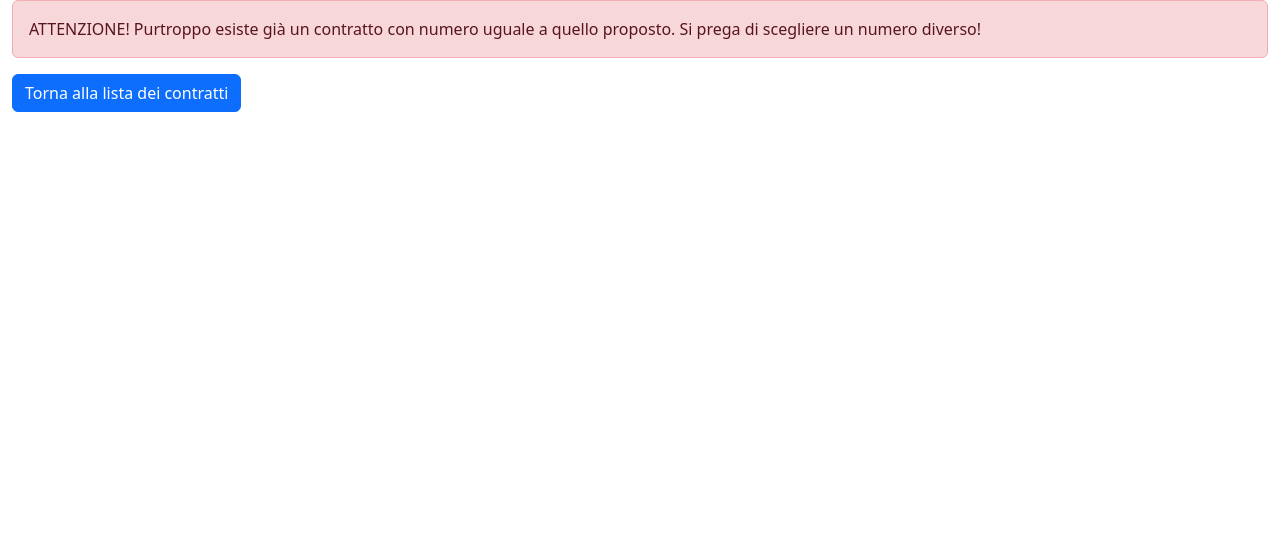
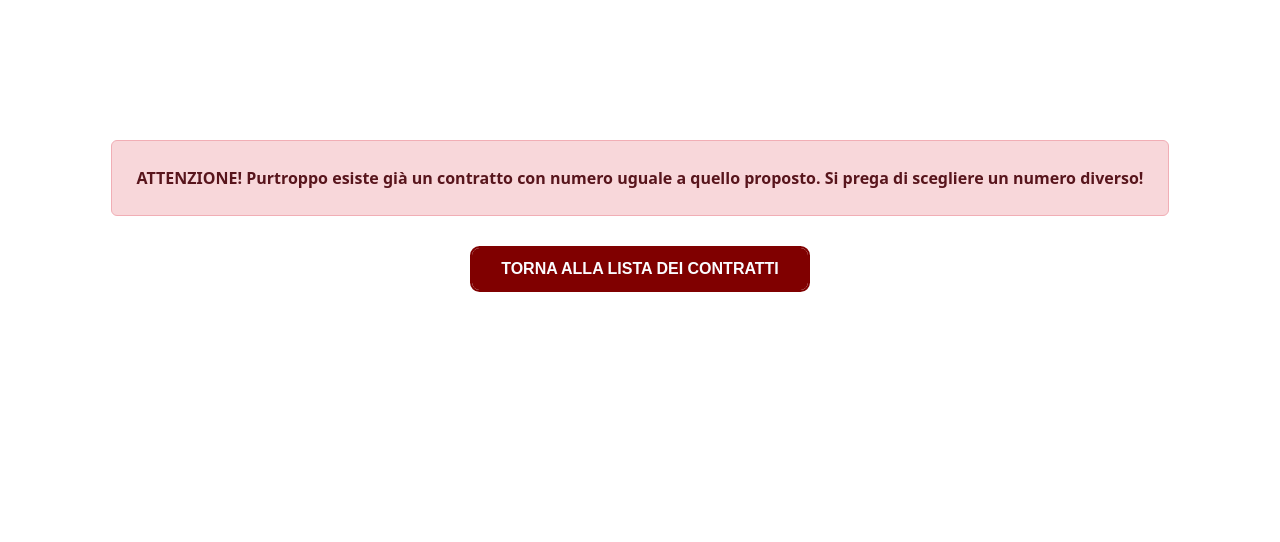
Before and after one commit to 4TK4/ProgWeb23_24.2, a Django app: page /inserimento_fallito/ in a window 1280 px wide. Shown: the part 168-710 px from the top of the page. Run offline with Django 4.2, Linux system fonts and the light colour scheme; some libraries are stand-ins or nearby versions.

Commit message:
uniformità bottoni e stile

```diff
--- a/myproject/static/css/style.css
+++ b/myproject/static/css/style.css
@@ -166,6 +166,7 @@ header h1 {
     }
 }
 
+
 .search-button {
     border: 2px solid var(--primary-color);
     color: var(--white-color);
@@ -230,6 +231,18 @@ th.pointer {
 #tabellaTelefonata td {
     width: calc(100%/6);
 }
+div#schermataEsito{
+    margin: 15vh 0 15vh 0;
+}
+div#contrattoEsito{
+    max-width: fit-content;
+    margin: 20px;
+    font-weight: 700;
+    padding: 25px;
+}
+
+
+
 
 footer {
     background-color: var(--primary-color);
--- a/myproject/templates/inserimento_fallito.html
+++ b/myproject/templates/inserimento_fallito.html
@@ -2,8 +2,14 @@
 
 <!--contenuto dell'elemento <main>-->
 {% block content %}
-<div class="alert alert-danger" role="alert">
-  ATTENZIONE! Purtroppo esiste già un contratto con numero uguale a quello proposto. Si prega di scegliere un numero diverso!
+<div id="schermataEsito" class="row justify-content-center align-items-center h-100">
+  <div class="col-auto text-center">
+    <div id="contrattoEsito" class="alert alert-danger" role="alert">
+      ATTENZIONE! Purtroppo esiste già un contratto con numero uguale a quello proposto. Si prega di scegliere un numero diverso!
+    </div>
+    <a id="backButton" href="{% url 'contrattoTelefonico' %}" class="btn search-button d-inline-flex justify-content-center align-items-center">Torna alla lista dei contratti</a>
+  </div>
+
 </div>
-<a href="{% url 'contrattoTelefonico' %}" class="btn btn-primary">Torna alla lista dei contratti</a>
+
 {% endblock %}
```
Also changed, not shown: myproject/templates/contrattoTelefonico.html (+6 -6 lines), myproject/templates/inserimento_successo.html (+8 -3 lines).
